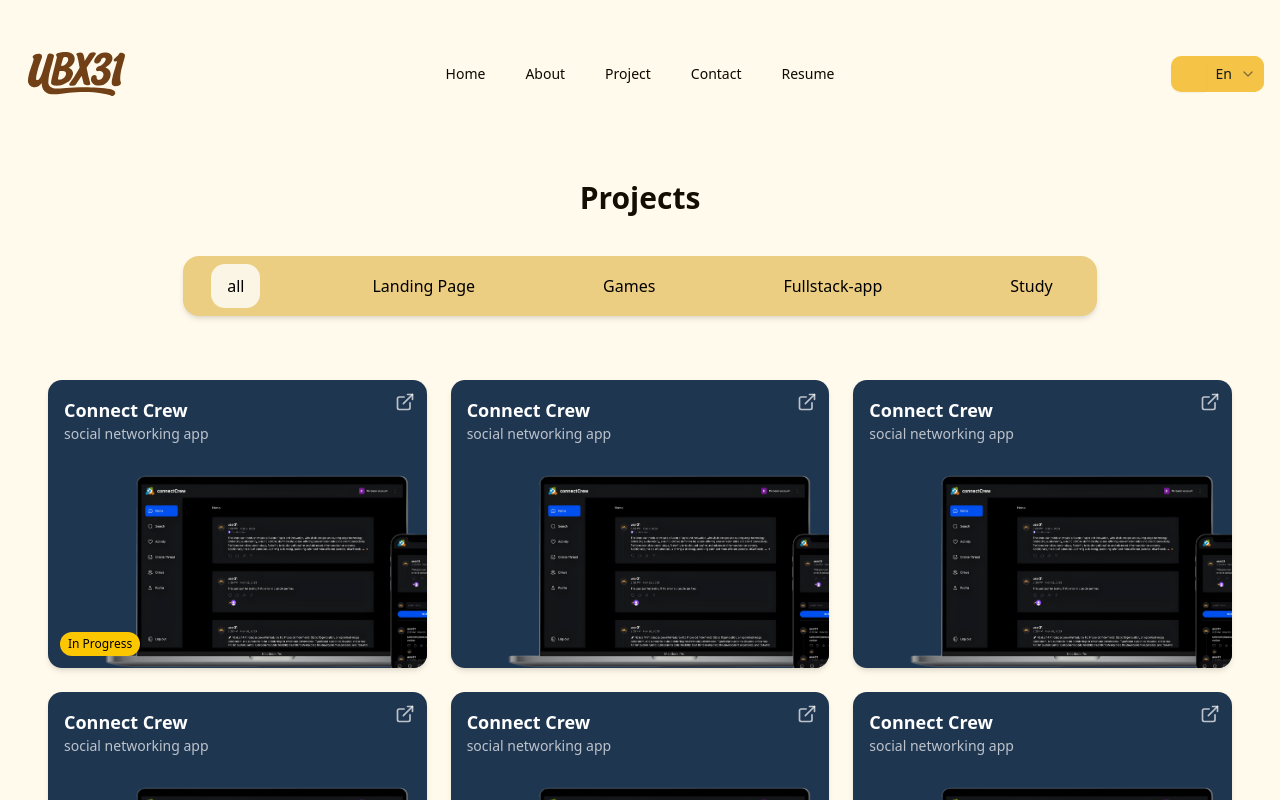
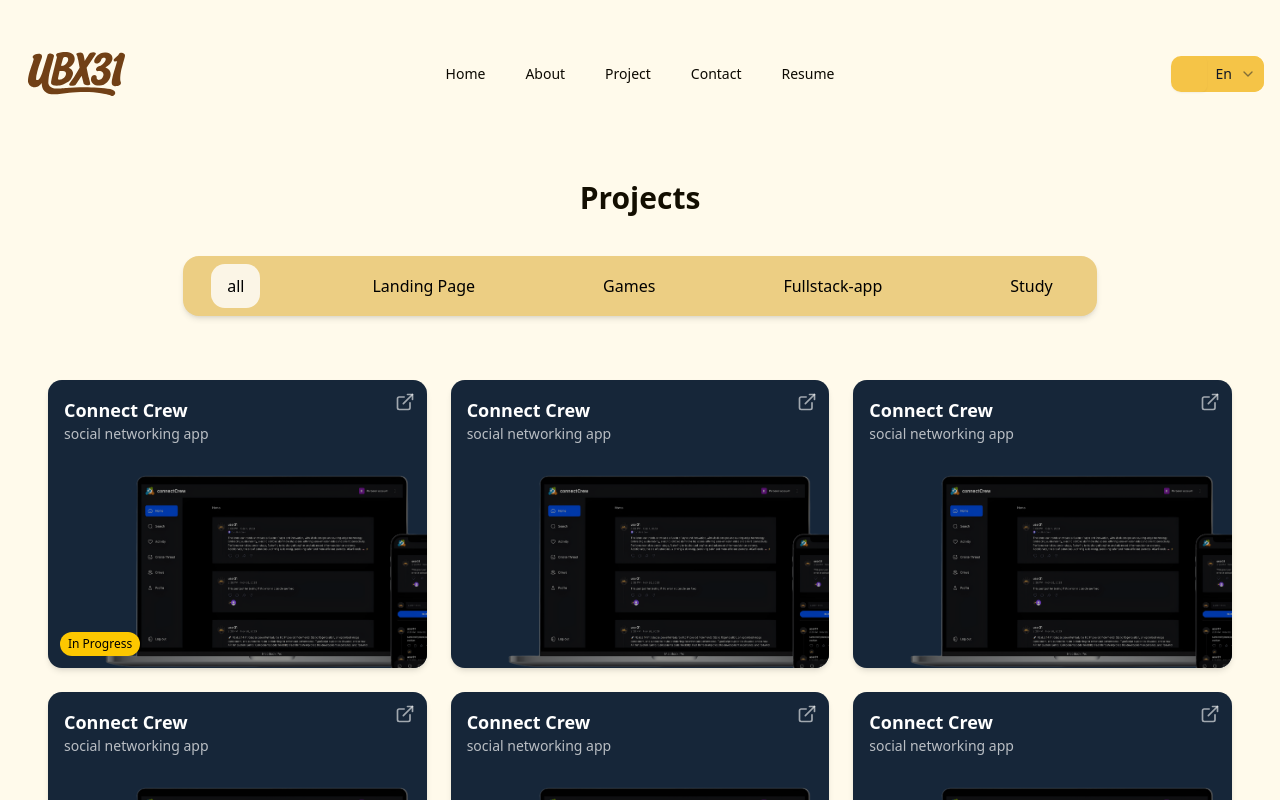
Before and after one commit to u-bx31/portfolio-v2, a Next.js app: page /en/project in a window 1280 px wide. Shown: the top 800 px of the page. Built offline with nearby package versions, Linux system fonts and the light colour scheme.

Commit message:
mdf:projectcard color and overlay

```diff
--- a/app/[locale]/project/page.tsx
+++ b/app/[locale]/project/page.tsx
@@ -36,32 +36,37 @@ const Project = () => {
 			image: "/images/img_connectCrew.png",
 			link: "https://example.com",
 			status: "In Progress",
-		},
-		// duplicate for demo purposes
-		{
-			title: "Connect Crew",
-			subtitle: "social networking app",
-			image: "/images/img_connectCrew.png",
+			bgColor: "#1f3651",
 		},
 		{
 			title: "Connect Crew",
 			subtitle: "social networking app",
 			image: "/images/img_connectCrew.png",
+			bgColor: "#1f3651",
 		},
 		{
 			title: "Connect Crew",
 			subtitle: "social networking app",
 			image: "/images/img_connectCrew.png",
+			bgColor: "#1f3651",
 		},
 		{
 			title: "Connect Crew",
 			subtitle: "social networking app",
 			image: "/images/img_connectCrew.png",
+			bgColor: "#1f3651",
 		},
 		{
 			title: "Connect Crew",
 			subtitle: "social networking app",
 			image: "/images/img_connectCrew.png",
+			bgColor: "#1f3651",
+		},
+		{
+			title: "Connect Crew",
+			subtitle: "social networking app",
+			image: "/images/img_connectCrew.png",
+			bgColor: "#1f3651",
 		},
 	];
 	return (
--- a/components/ui/project-card.tsx
+++ b/components/ui/project-card.tsx
@@ -35,15 +35,17 @@ export default function ProjectCard({
 	image,
 	link,
 	status,
-}: {
-	title: string;
-	subtitle: string;
-	image: string;
-	link?: string;
-	status?: string;
-}) {
+	bgColor = "#1f3651", // Default background color
+}: CardProps) {
 	return (
-		<>
+		<div className="group relative w-full">
+			<a
+				href={link || "#"}
+				target="_blank"
+				rel="noopener noreferrer"
+				className="absolute top-3 right-3 z-10">
+				<ExternalLinkIcon className="w-5 h-5 text-white/60 group-hover:text-white/80 hover:text-white" />
+			</a>
 			<MorphingDialog
 				transition={{
 					type: "spring",
@@ -51,18 +53,12 @@ export default function ProjectCard({
 					duration: 0.25,
 				}}>
 				{/* === Card Trigger Styled Like ProjectCard === */}
-				<MorphingDialogTrigger className="relative group flex flex-col overflow-hidden rounded-xl bg-[#1f3651]  shadow-md hover:shadow-lg">
+				<MorphingDialogTrigger
+					className={`relative w-full flex flex-col overflow-hidden bg-[${bgColor}] rounded-xl shadow-md  hover:shadow-lg `}>
 					{/* Top-right external link icon */}
-					<a
-						href={link || "#"}
-						target="_blank"
-						rel="noopener noreferrer"
-						className="absolute top-3 right-3 z-10">
-						<ExternalLinkIcon className="w-5 h-5 text-white/70 hover:text-white" />
-					</a>
 
 					{/* Content Area */}
-					<div className="flex grow items-end justify-between p-4">
+					<div className="flex grow items-end justify-between p-4 z-2">
 						<div className="flex flex-col justify-start items-start">
 							<MorphingDialogTitle className="text-white font-semibold text-lg">
 								{title}
@@ -77,12 +73,13 @@ export default function ProjectCard({
 					<MorphingDialogImage
 						src={image}
 						alt={title}
-						className="w-full translate-x-12 h-48 min-[416px]:h-60 sm:h-60 md:h-52 object-cover transition-transform duration-300 ease-in-out transform group-hover:scale-105"
+						className="w-full translate-x-12 h-48 min-[416px]:h-60 sm:h-60 md:h-52 object-cover transition-all duration-100 ease-in-out transform group-hover:scale-105 group-hover:z-2 group-hover:drop-shadow-2xl group-hover:drop-shadow-white "
 					/>
+					<div className="absolute inset-0 bg-black/30 group-hover:bg-black/50 transition duration-300 ease-in-out"></div>
 
 					{/* Optional Status Badge */}
 					{status && (
-						<span className="absolute bottom-3 left-3 bg-yellow-400 text-black text-xs font-medium px-2 py-1 rounded-full">
+						<span className="absolute z-3 bottom-3 left-3 bg-yellow-400 text-black text-xs font-medium px-2 py-1 rounded-full">
 							{status}
 						</span>
 					)}
@@ -215,6 +212,6 @@ export default function ProjectCard({
 					</MorphingDialogContent>
 				</MorphingDialogContainer>
 			</MorphingDialog>
-		</>
+		</div>
 	);
 }
```
